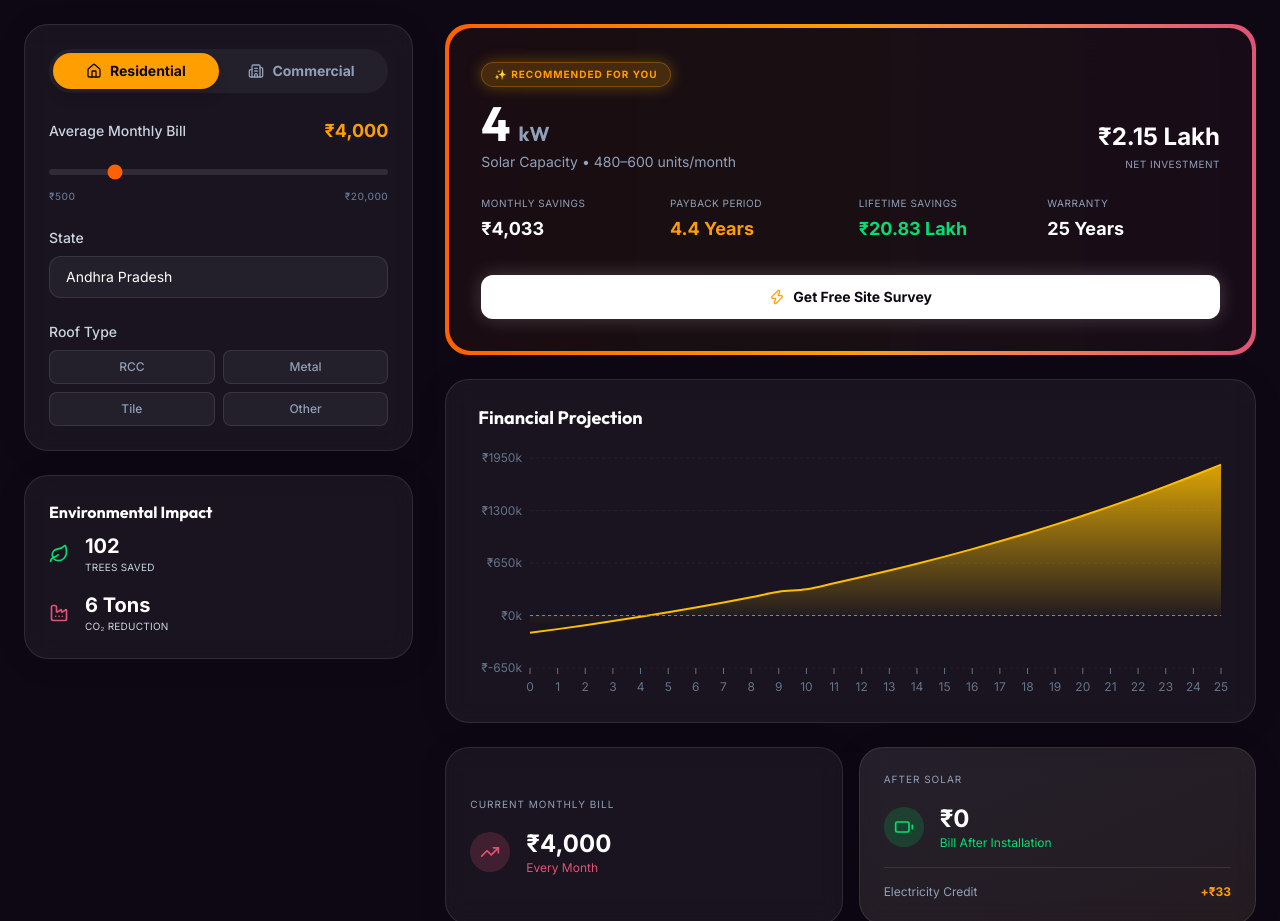
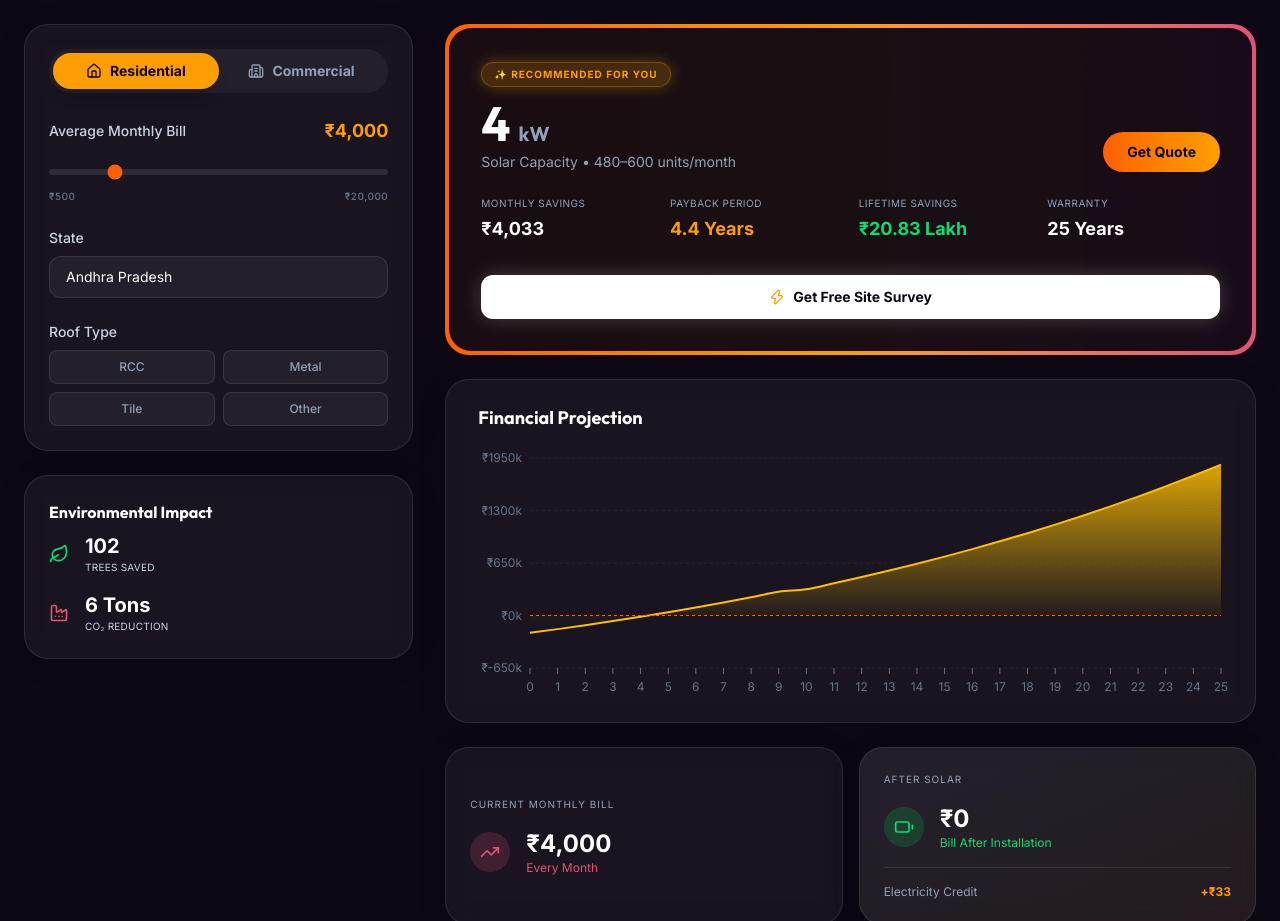
Before and after one commit to BeingVarma/MjSolar_Web, a Next.js app: page /en in a window 1280 px wide. Shown: the part 3740-4661 px from the top of the page. Built offline with nearby package versions, Linux system fonts and the light colour scheme.

Commit message:
feat: replace net investment with get quote CTA and WhatsApp navigation

```diff
--- a/src/components/Footer.tsx
+++ b/src/components/Footer.tsx
@@ -1,6 +1,6 @@
 "use client";
 
-import { useState } from "react";
+import { useState, useEffect } from "react";
 import { Camera, Send, CheckCircle2, Phone, Mail, MapPin } from "lucide-react";
 import { motion } from "framer-motion";
 import { useAdminConfig } from "@/context/AdminConfigContext";
@@ -13,6 +13,19 @@ export default function Footer() {
   const [isSubmitting, setIsSubmitting] = useState(false);
   const [isSuccess, setIsSuccess] = useState(false);
   const [activeModal, setActiveModal] = useState<'privacy' | 'terms' | 'sla' | null>(null);
+  const [highlightWhatsApp, setHighlightWhatsApp] = useState(false);
+
+  useEffect(() => {
+    const handleHighlight = () => {
+      setHighlightWhatsApp(true);
+      setTimeout(() => {
+        setHighlightWhatsApp(false);
+      }, 3000);
+    };
+
+    window.addEventListener("highlight-whatsapp", handleHighlight);
+    return () => window.removeEventListener("highlight-whatsapp", handleHighlight);
+  }, []);
 
   const handleSubmit = async (e: React.FormEvent) => {
     e.preventDefault();
@@ -69,12 +82,13 @@ export default function Footer() {
 
           <div className="mb-12">
             <a
+              id="whatsapp-cta"
               href="https://wa.me/918688749050"
               target="_blank"
               rel="noopener noreferrer"
               aria-label="Chat on WhatsApp"
               title="Chat on WhatsApp"
-              className="inline-flex w-full sm:w-auto items-center justify-center gap-3 px-8 py-3.5 bg-[#25D366] hover:bg-[#1ebd57] text-white font-bold rounded-full shadow-[0_0_20px_rgba(37,211,102,0.3)] hover:shadow-[0_0_25px_rgba(37,211,102,0.5)] hover:-translate-y-1 transition-all duration-300"
+              className={`inline-flex w-full sm:w-auto items-center justify-center gap-3 px-8 py-3.5 bg-[#25D366] hover:bg-[#1ebd57] text-white font-bold rounded-full shadow-[0_0_20px_rgba(37,211,102,0.3)] hover:shadow-[0_0_25px_rgba(37,211,102,0.5)] hover:-translate-y-1 transition-all duration-300 ${highlightWhatsApp ? 'animate-pulse ring-4 ring-[#25D366] shadow-[0_0_40px_rgba(37,211,102,0.8)] scale-105' : ''}`}
             >
               <svg width="22" height="22" viewBox="0 0 24 24" fill="currentColor" aria-hidden="true">
                 <path d="M17.472 14.382c-.297-.149-1.758-.867-2.03-.967-.273-.099-.471-.148-.67.15-.197.297-.767.966-.94 1.164-.173.199-.347.223-.644.075-.297-.15-1.255-.463-2.39-1.475-.883-.788-1.48-1.761-1.653-2.059-.173-.297-.018-.458.13-.606.134-.133.298-.347.446-.52.149-.174.198-.298.298-.497.099-.198.05-.371-.025-.52-.075-.149-.669-1.612-.916-2.207-.242-.579-.487-.5-.669-.51-.173-.008-.371-.01-.57-.01-.198 0-.52.074-.792.372-.272.297-1.04 1.016-1.04 2.479 0 1.462 1.065 2.875 1.213 3.074.149.198 2.096 3.2 5.077 4.487.709.306 1.262.489 1.694.625.712.227 1.36.195 1.871.118.571-.085 1.758-.719 2.006-1.413.248-.694.248-1.289.173-1.413-.074-.124-.272-.198-.57-.347m-5.421 7.403h-.004a9.87 9.87 0 01-5.031-1.378l-.361-.214-3.741.982.998-3.648-.235-.374a9.86 9.86 0 01-1.51-5.26c.001-5.45 4.436-9.884 9.888-9.884 2.64 0 5.122 1.03 6.988 2.898a9.825 9.825 0 012.893 6.994c-.003 5.45-4.437 9.884-9.885 9.884m8.413-18.297A11.815 11.815 0 0012.05 0C5.495 0 .16 5.335.157 11.892c0 2.096.547 4.142 1.588 5.945L.057 24l6.305-1.654a11.882 11.882 0 005.683 1.448h.005c6.554 0 11.89-5.335 11.893-11.893a11.821 11.821 0 00-3.48-8.413Z" />
--- a/src/components/RoiCalculator.tsx
+++ b/src/components/RoiCalculator.tsx
@@ -136,6 +136,16 @@ export default function RoiCalculator() {
     if (val >= 10000000) return `₹${(val / 10000000).toFixed(2)} Cr`;
     if (val >= 100000) return `₹${(val / 100000).toFixed(2)} Lakh`;
     return `₹${Math.round(val).toLocaleString('en-IN')}`;
+  }, []);
+
+  const handleGetQuoteClick = useCallback(() => {
+    const contactSection = document.getElementById("contact");
+    if (contactSection) {
+      contactSection.scrollIntoView({ behavior: "smooth" });
+    }
+    setTimeout(() => {
+      window.dispatchEvent(new CustomEvent("highlight-whatsapp"));
+    }, 450);
   }, []);
 
   // Generate Chart Data
@@ -323,9 +333,13 @@ export default function RoiCalculator() {
                     </div>
                     <p className="text-slate-400 text-sm">{t("solarCapacity")} • {activeKw * 120}–{activeKw * 150} units/month</p>
                   </div>
-                  <div className="text-left md:text-right">
-                    <div className="text-2xl font-bold text-white mb-1">{formatCurrency(activeMetrics.cost)}</div>
-                    <p className="text-slate-400 text-[10px] uppercase tracking-wider">{t("netInvestment")}</p>
+                  <div className="shrink-0 w-full md:w-auto mt-2 md:mt-0">
+                    <button
+                      onClick={handleGetQuoteClick}
+                      className="px-6 py-2.5 rounded-full bg-gradient-to-r from-solar to-amber text-obsidian font-bold text-sm hover:shadow-[0_0_20px_rgba(255,96,0,0.4)] transition-all transform hover:scale-105 cursor-pointer w-full md:w-auto text-center"
+                    >
+                      Get Quote
+                    </button>
                   </div>
                 </div>
 
```
